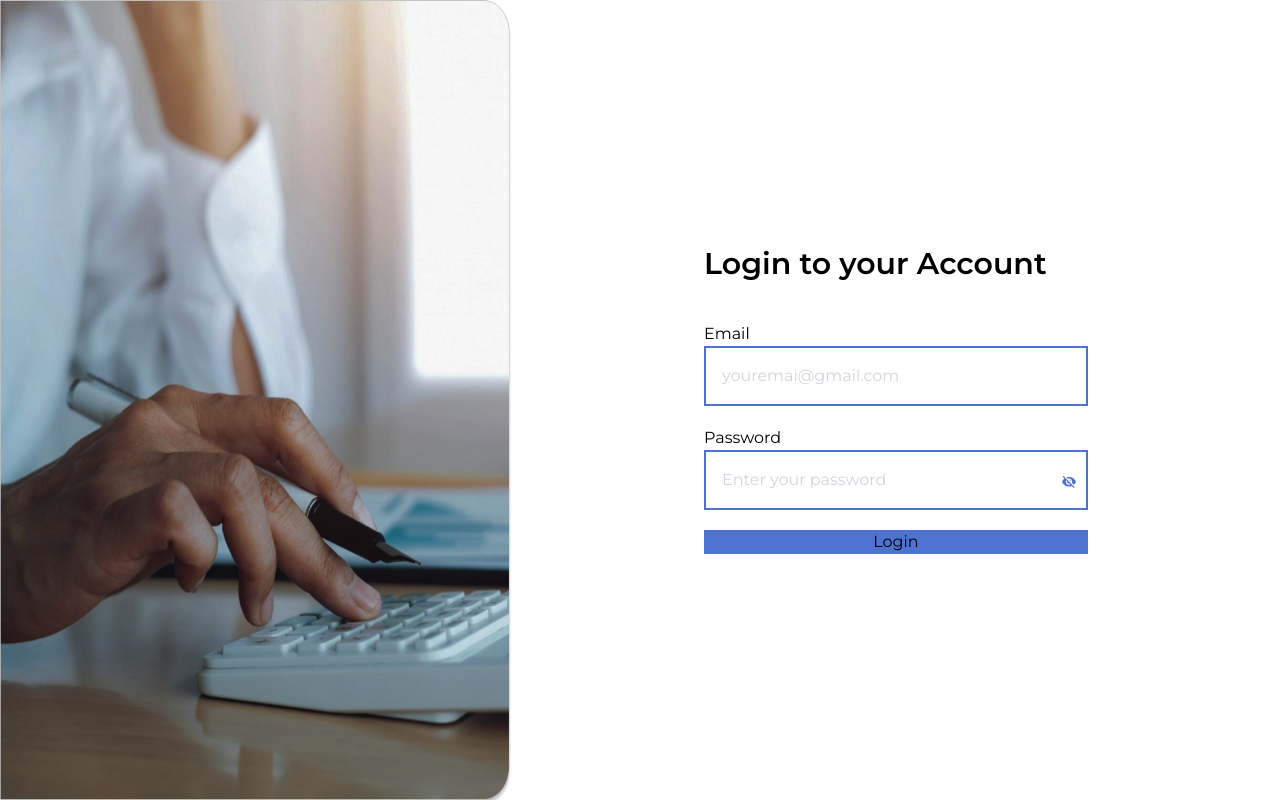
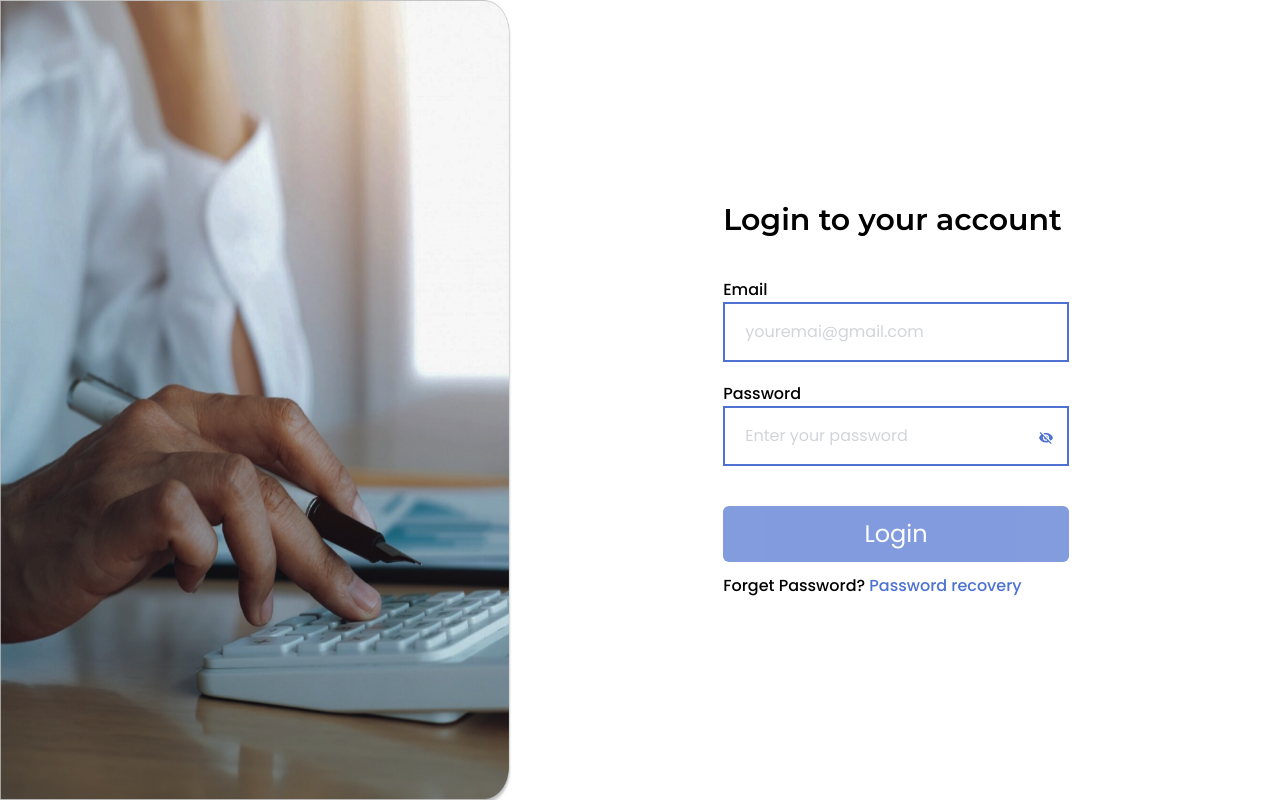
Before and after one commit to matincodes/tax-nigeria, a React (Create React App) app: page /login in a window 1280 px wide. Built offline with nearby package versions, Linux system fonts and the light colour scheme.

Commit message:
adding new things

```diff
--- a/src/App.js
+++ b/src/App.js
@@ -1,9 +1,9 @@
-
 import { Routes, Route } from "react-router-dom";
 import "./App.css";
 import Home from "./components/home/home";
-import Dashboard from "./components/dashboard/dashboard";
 import Login from "./routes/login/login";
+import Admin from "./components/admin/admin";
+
 
 const App = () => {
   return (
@@ -11,7 +11,7 @@ const App = () => {
         <Routes>
           <Route path="/" element={<Home />} />
           <Route path="/login" element={<Login />} />
-          <Route path="/dashboard" element={<Dashboard/>} />
+          <Route path="/dashboard" element={<Admin />} />
         </Routes>
     </div>
   );
--- /dev/null
+++ b/src/components/admin/admin.jsx
@@ -0,0 +1,17 @@
+import { Routes, Route } from "react-router-dom";
+import DashNav from "../../routes/dashnav/dashnav";
+import Dashboard from "../dashboard/dashboard";
+
+const Admin = () => {
+    return (
+        <div>
+            <Routes>
+                <Route path="/" element={<DashNav />}>
+                    <Route index element={<Dashboard/> }/>
+                </Route>
+            </Routes>
+        </div>
+     );
+}
+
+export default Admin;
--- a/src/components/dashboard/dashboard.jsx
+++ b/src/components/dashboard/dashboard.jsx
@@ -14,7 +14,6 @@ const Dashboard = () => {
     { title: "Register TaxPayer", href: "" },
     { title: "Register Agent", href: "" },
   ];
-  //
 
   return (
     <div className="p-4 w-[85%] ml-[15%]">
--- a/src/routes/dashnav/dashnav.jsx
+++ b/src/routes/dashnav/dashnav.jsx
@@ -12,7 +12,7 @@ const DashNav = () => {
     }
     return (
         <div className="flex">
-            <div className="flex flex-col flex-start h-screen bg-tax-gray w-[15%]">
+            <div className="flex flex-col flex-start h-screen bg-tax-gray w-[20%]">
                 <div className="px-10 py-12">
                     <img src={Logo} alt="Logo" />
                 </div>
@@ -36,7 +36,10 @@ const DashNav = () => {
                             navData.slice(-2).map((index, items) =>(
                                 <li key={index}>
                                     <Link>
-
+                                        <img src={items.icon} alt={items.label} />
+                                        <p className="ml-3 text-base">
+                                            {items.label}
+                                        </p>
                                     </Link>
                                 </li>
                             ))
@@ -44,7 +47,18 @@ const DashNav = () => {
                     </ul>
                 </div>
             </div>
-            <Outlet/>
+            <div className="w-full h-screen">
+                <div className="flex flex-end pr-5">
+                    <div className="relative ">
+
+                    </div>
+                    <div>
+
+                    </div>
+                </div>
+
+                <Outlet/>
+            </div>
         </div>
      );
 }
--- a/src/routes/login/login.jsx
+++ b/src/routes/login/login.jsx
@@ -6,7 +6,7 @@ const Login = () => {
     const [showPassword, setShowPassword] = useState(false);
     const [email, setEmail] = useState("");
     const [password, setPassword] = useState("");
-    const [loading, setLoading] = useState(false);
+    const [load, setLoad] = useState(false);
 
 
     const togglePasswordVisibility = () => {
@@ -20,29 +20,34 @@ const Login = () => {
                 <img className="object-fill w-full h-full" src={LoginBG} alt="Login Background" />
             </div>
             <div className="w-[60%] flex flex-col justify-center items-center">
-                <h2 className="text-3xl font-montserrat font-semibold mb-10 w-[50%]">Login to your Account</h2>
-                <form className="w-[50%]">
+                <h2 className="text-3xl font-montserrat font-semibold mb-10 w-[45%]">Login to your account</h2>
+                <form className="w-[45%] font-poppins">
                     <div className="flex flex-col">
-                        <label>Email</label>
+                        <label className="font-medium">Email</label>
                         <input
-                         type="text"
+                         type="email"
                          placeholder="youremai@gmail.com"
-                         className="border-2 border-tax-blue py-4 px-4 outline-none placeholder:text-gray-300"/>
+                         value={email}
+                         onChange={(e) => setEmail(e.target.value)}
+                         className="border-2 border-tax-blue py-4 px-5 outline-none placeholder:text-gray-300"/>
                     </div>
                     <div className="flex flex-col mt-5 relative">
-                        <label>Password</label>
+                        <label className="font-medium">Password</label>
                         <input
                          type={showPassword ? "text" : "password"}
                          placeholder="Enter your password"
-                         className="border-2 border-tax-blue py-4 px-4 outline-none placeholder:text-gray-300"/>
-                        <span className="absolute right-3 top-1/2 translate-y-1/2 cursor-pointer"
+                         value={password}
+                         onChange={(e) => setPassword((e.target.value))}
+                         className="border-2 border-tax-blue py-4 px-5 outline-none placeholder:text-gray-300"/>
+                        <span className="absolute right-4 top-1/2 translate-y-1/2 cursor-pointer"
                          onClick={togglePasswordVisibility}>
                             <img src={EyeClose} alt="Eye Close" />
                         </span>
                     </div>
-                    <button disabled={loading} className="mt-5 bg-tax-blue w-full">
+                    <button disabled={load} className={`mt-10 bg-tax-blue w-full py-3 text-white rounded-md text-2xl ${load ? "": "opacity-70"}`}>
                         Login
                     </button>
+                    <p className="pt-3"><span className="font-medium">Forget Password? <span className="text-tax-blue">Password recovery</span></span></p>
                 </form>
             </div>
         </div>
--- /dev/null
+++ b/src/routes/taxagent-reg/taxagent-reg.jsx
@@ -0,0 +1,24 @@
+const TaxAgentReg = () => {
+    return (
+        <div>
+            <div className="flex flex-col">
+                <h2>Tax Agent Registration</h2>
+                <p>This can be done in less than a minute!</p>
+            </div>
+            <div>
+                <form>
+                    <div className="flex">
+                        <div>
+                            <label>
+                                First Name
+                            </label>
+                            <input type="text" />
+                        </div>
+                    </div>
+                </form>
+            </div>
+        </div>
+     );
+}
+
+export default TaxAgentReg;
--- a/tailwind.config.js
+++ b/tailwind.config.js
@@ -10,7 +10,8 @@ module.exports = {
       },
       fontFamily: {
         "manrope": ['Manrope', "sans-serif"],
-        "montserrat": ['Montserrat', "sans-serif"]
+        "montserrat": ['Montserrat', "sans-serif"],
+        "poppins": ['Poppins', "sans-serif"]
       }
     },
   },
```
Also changed, not shown: src/assets/img/notification.svg (added).
